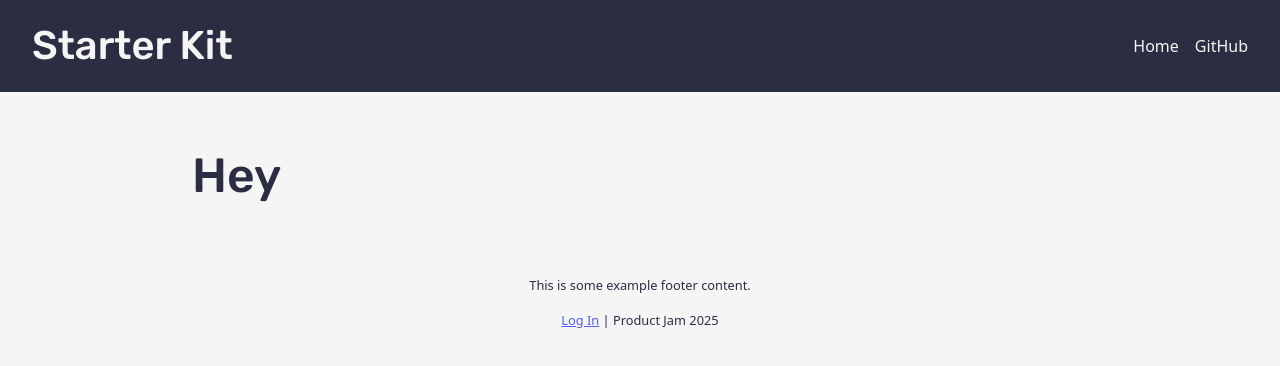
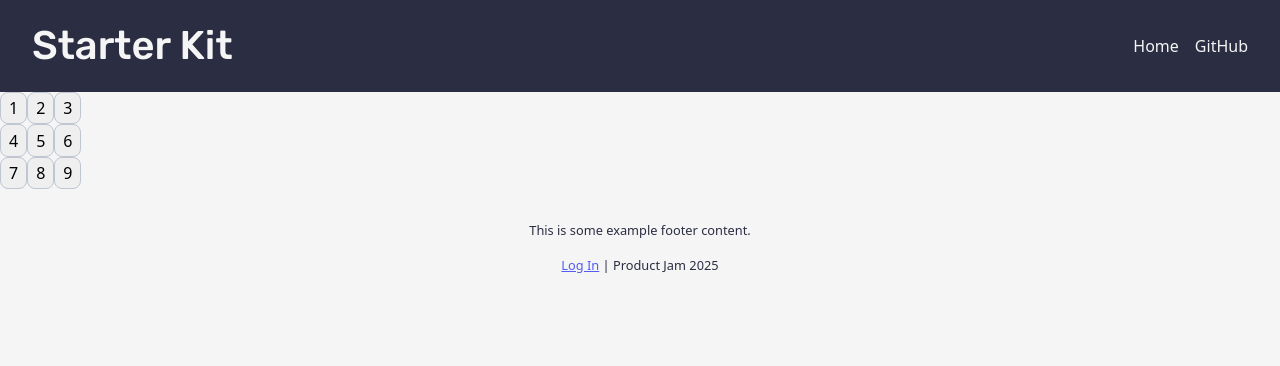
Before and after one commit to magdavrasorn/Raphael-app, a Next.js app: page /tic-tac-toe in a window 1280 px wide. Shown: the top 366 px of the page. Built offline with nearby package versions, Linux system fonts and the light colour scheme; no server answers.

Commit message:
Task 2.1 Done until : Making an interactive component

```diff
--- a/app/tic-tac-toe/page.module.css
+++ b/app/tic-tac-toe/page.module.css
@@ -1,3 +1,3 @@
-.hey {
+/* .hey {
   font-size: 3rem;
-}
+} */
--- a/app/tic-tac-toe/page.tsx
+++ b/app/tic-tac-toe/page.tsx
@@ -1,9 +1,37 @@
 import styles from "./page.module.css";
 
-export default function Demos() {
+// export default function Demos() {
+//   return (
+//     <main>
+//       <h1 className={styles.hey}>Hey</h1>
+//     </main>
+//   );
+// }
+
+export default function Board() {
   return (
-    <main>
-      <h1 className={styles.hey}>Hey</h1>
-    </main>
+  <>
+    <div className="board-row">
+      <Square value="1"/>
+      <Square value="2"/>
+      <Square value="3"/>
+    </div>
+    <div className="board-row">
+      <Square value="4"/>
+      <Square value="5"/>
+      <Square value="6"/>
+    </div>
+    <div className="board-row">
+      <Square value="7"/>
+      <Square value="8"/>
+      <Square value="9"/>
+    </div>
+  </>
   );
 }
+
+function Square({ value }: { value: string }) {
+  return <button className="square">{ value }</button>;
+}
+
+//TODO: Making an interactive component
```
